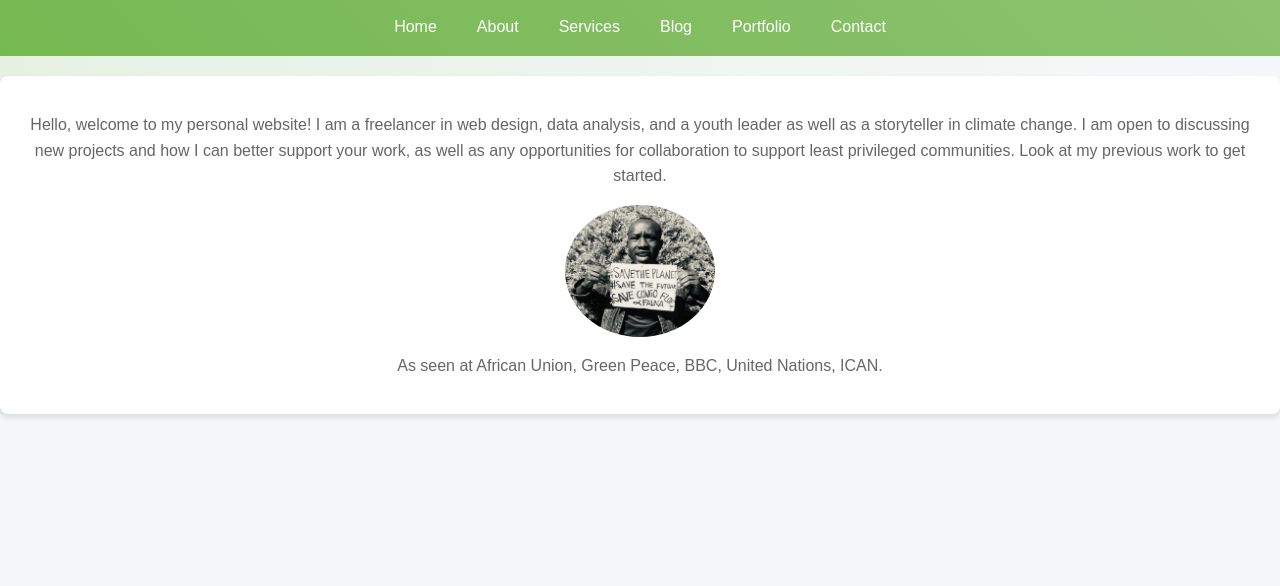
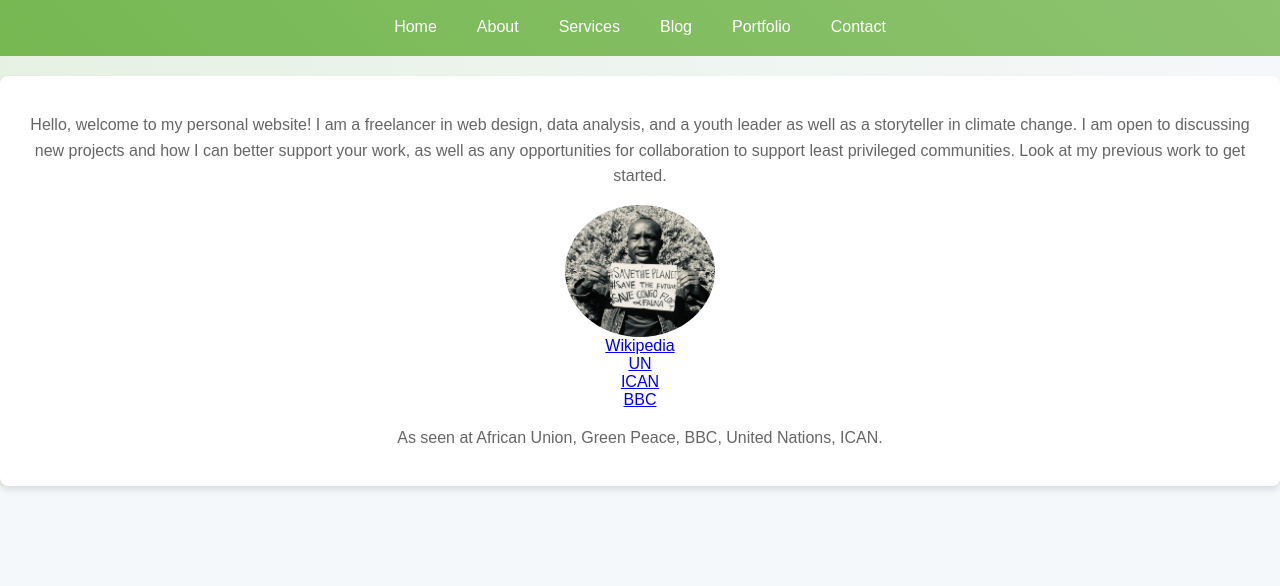
Before and after one commit to Devokapi/RemyZahiga, a plain HTML site: page index.html in a window 1280 px wide. Shown: the part 154-740 px from the top of the page. Drawn offline with Linux system fonts and the light colour scheme.

Commit message:
Update index.html

```diff
--- a/index.html
+++ b/index.html
@@ -30,6 +30,13 @@
             <p>Hello, welcome to my personal website! I am a freelancer in web design, data analysis, and a youth leader as well as a storyteller in climate change. I am open to discussing new projects and how I can better support your work, as well as any opportunities for collaboration to support least privileged communities. Look at my previous work to get started.</p>
             <img src="remy.webp" alt="Remy Zahiga" class="profile-picture">
         </section>
+
+                 <a href= "https://fr.wikipedia.org/wiki/Remy_Zahiga/" target="_blank"> Wikipedia</a>
+	    <a href= "https://fr.wikipedia.org/wiki/Remy_Zahiga/" target="_blank"> UN</a>
+	    <a href= "https://fr.wikipedia.org/wiki/Remy_Zahiga/" target="_blank"> ICAN</a>
+	    <a href= "https://fr.wikipedia.org/wiki/Remy_Zahiga/" target="_blank"> BBC</a>
+
+
         <p>As seen at African Union, Green Peace, BBC, United Nations, ICAN.</p>
     </main>
 
```
